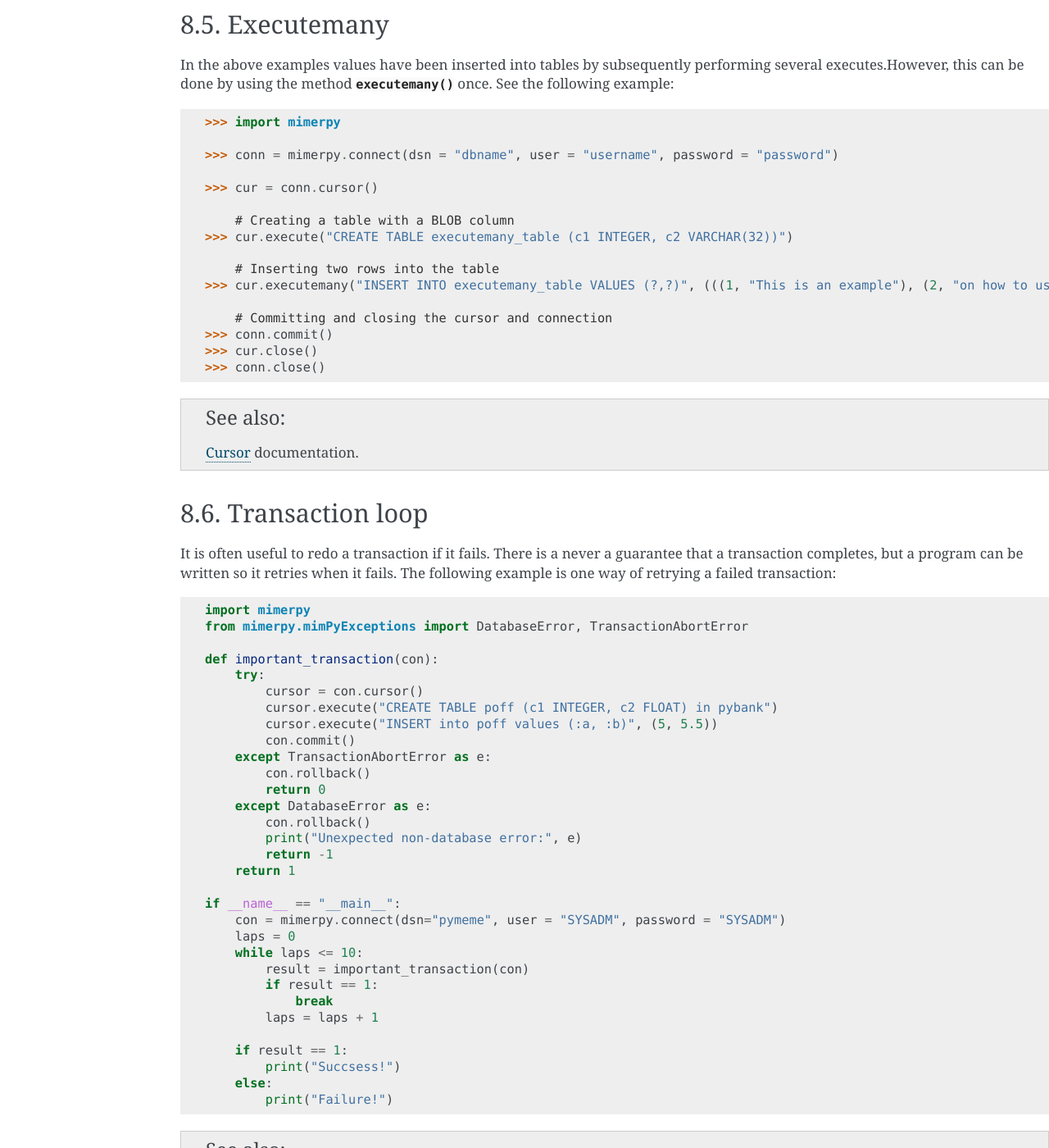
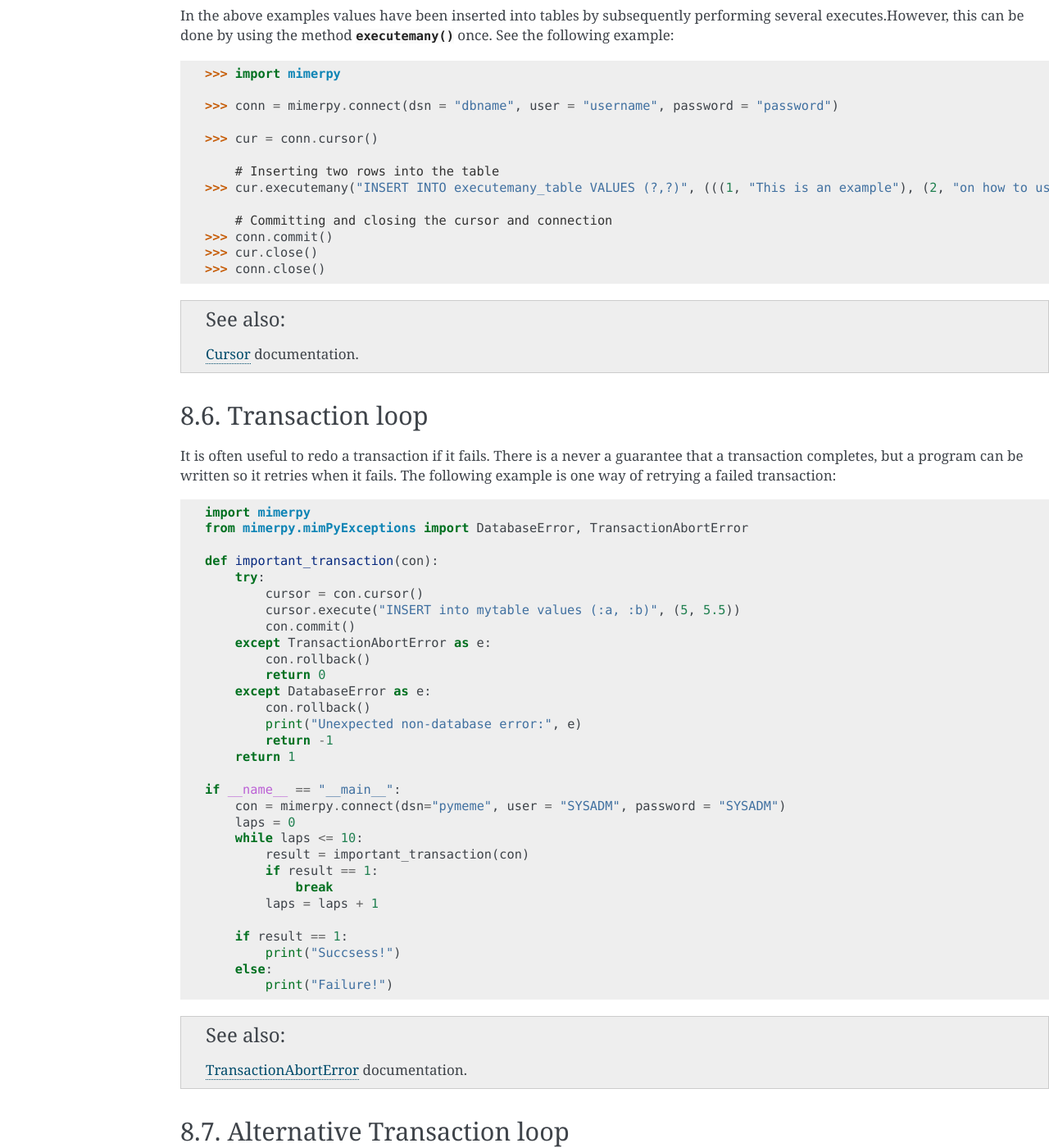
Before and after one commit to mimersql/MimerPy, a Sphinx documentation site: the page built from doc/codeexamples.rst, in a window 1280 px wide and 1400 px high, scrolled down 4458 px. Shown: the whole window at 82% size. Built offline with Sphinx 7.4.7, drawn with Linux system fonts in a browser that asks for light colours; some of the changed text lies outside the part shown.

Commit message:
changed some code examples to be less confusing

```diff
--- a/doc/codeexamples.rst
+++ b/doc/codeexamples.rst
@@ -48,7 +48,6 @@
 
       # Opening a connection and executing statements with it. Changes are automatically committed
   >>> with mimerpy.connect(dsn = "dbname", user = "username", password = "password") as conn:
-      ...   conn.execute("CREATE TABLE with_table_connection(c1 INTEGER, c2 VARCHAR(32))")
       ...   conn.execute("INSERT INTO with_table_connection VALUES (?,?)", (1, "This is an example"))
       ...   conn.execute("INSERT INTO with_table_connection VALUES (?,?)", (2, "on how to use"))
       ...   conn.execute("INSERT INTO with_table_connection VALUES (?,?)", (3, "the with functionality."))
@@ -77,7 +76,6 @@
 
         # Opening a cursor and executing statements with it. Changes are automatically committed
     >>> with conn.cursor() as cur:
-        ...   cur.execute("CREATE TABLE with_table_cursor(c1 INTEGER, c2 VARCHAR(32))")
         ...   cur.execute("INSERT INTO with_table_cursor VALUES (?,?)", (1, "This is an example"))
         ...   cur.execute("INSERT INTO with_table_cursor VALUES (?,?)", (2, "on how to use"))
         ...   cur.execute("INSERT INTO with_table_cursor VALUES (?,?)", (3, "the with functionality."))
@@ -140,7 +138,6 @@
   >>> cur = conn.cursor(scrollable = 'True')
 
       # Creating and inserting value to table
-  >>> cur.execute("CREATE TABLE scroll_example(c1 INTEGER, c2 VARCHAR(32))")
   >>> cur.execute("INSERT INTO scroll_example VALUES (?,?)", (1, "This is an example"))
   >>> cur.execute("INSERT INTO scroll_example VALUES (?,?)", (2, "on how to use"))
   >>> cur.execute("INSERT INTO scroll_example VALUES (?,?)", (3, "a ScrollCursor."))
@@ -215,9 +212,6 @@
 
   >>> cur = conn.cursor()
 
-      # Creating a table with a BLOB column
-  >>> cur.execute("CREATE TABLE executemany_table (c1 INTEGER, c2 VARCHAR(32))")
-
       # Inserting two rows into the table
   >>> cur.executemany("INSERT INTO executemany_table VALUES (?,?)", (((1, "This is an example"), (2, "on how to use executemany."))))
 
@@ -241,8 +235,7 @@
     def important_transaction(con):
         try:
             cursor = con.cursor()
-            cursor.execute("CREATE TABLE poff (c1 INTEGER, c2 FLOAT) in pybank")
-            cursor.execute("INSERT into poff values (:a, :b)", (5, 5.5))
+            cursor.execute("INSERT into mytable values (:a, :b)", (5, 5.5))
             con.commit()
         except TransactionAbortError as e:
             con.rollback()
@@ -282,8 +275,7 @@
             return 0
         try:
             cursor = con.cursor()
-            cursor.execute("CREATE TABLE poff (c1 INTEGER, c2 FLOAT) in pybank")
-            cursor.execute("INSERT into poff values (:a, :b)", (5, 5.5))
+            cursor.execute("INSERT into mytable values (:a, :b)", (5, 5.5))
             con.commit()
         except TransactionAbortError as e:
             con.rollback()
```
